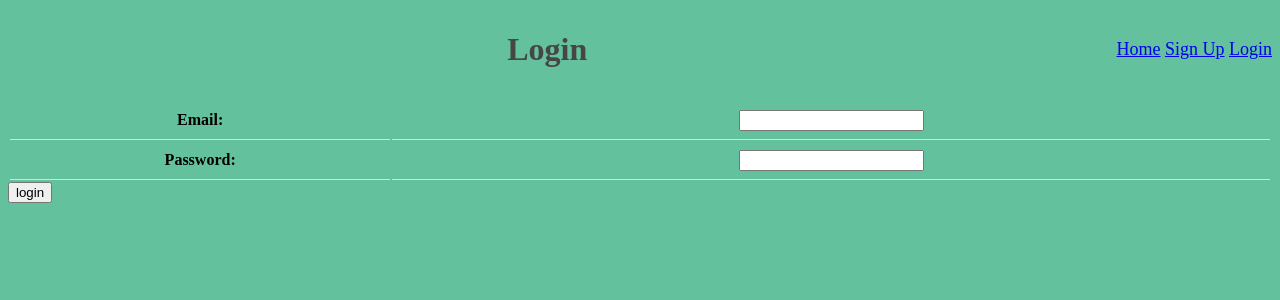
After one commit to py2fun/Zinggg, a Django app: page /login/ in a window 1280 px wide. The commit adds this page. Shown: the top 300 px of the page. Run offline with Django 5.2, Linux system fonts and the light colour scheme.

Commit message:
add branch make-login

```diff
--- a/django_project/templates/zing_it/base.html
+++ b/django_project/templates/zing_it/base.html
@@ -10,6 +10,12 @@
         <ul style="list-style-type: none;float: right;font-size: large;">
             <li style="display:inline"><a href="{% url 'home' %}">Home</a></li>
             <li style="display:inline"><a href="{% url 'signup' %}">Sign Up</a></li>
+            {% if status == "Successfully logged in!" %}
+            <li style="display:inline"><a href="{% url 'home' %}">Logout</a></li>
+            {% else %}
+            <li style="display:inline"><a href="{% url 'login' %}">Login</a></li>
+            {% endif%}
+
         </ul>
     </div>
     <h1 id="title"> {% block heading %} {% endblock %} </h1>
--- /dev/null
+++ b/django_project/templates/zing_it/login.html
@@ -0,0 +1,29 @@
+{% extends "zing_it/base.html" %}
+
+{% load static %}
+
+{% block css %} <link rel="stylesheet" href= "{% static 'zing_it/css/songs.css' %}"/> {% endblock %}
+
+{% block title %} Login {% endblock %}
+
+{% block heading %}
+<center>Login</center>
+{% endblock %}
+
+{% block content%}
+
+
+
+    <form method="POST">
+        {% csrf_token %}
+        <table>
+            {{form.as_table}}
+        </table>
+
+        <input type="submit" name="btn" value="login">
+   </form>
+   <br>
+   <b><span>{{status}}</span></b>
+
+
+{% endblock %}
--- a/django_project/zing_it/forms.py
+++ b/django_project/zing_it/forms.py
@@ -5,3 +5,8 @@ class Signup(forms.Form):
     email = forms.EmailField(required=True)
     password = forms.CharField(widget=forms.PasswordInput,required=True,min_length=5)
     confirm_password = forms.CharField(widget=forms.PasswordInput,required=True,min_length=5)
+
+
+class Login(forms.Form):
+    email = forms.EmailField(required=True)
+    password = forms.CharField(widget=forms.PasswordInput,required=True,min_length=5)
--- a/django_project/zing_it/urls.py
+++ b/django_project/zing_it/urls.py
@@ -5,5 +5,6 @@ urlpatterns = [
     path('', views.home,name="home"),
     path('about/',views.about,name="about"),
     path('signup/',views.signup,name="signup"),
+    path('login/',views.login,name="login"),
     path('playlist/<int:id>',views.playlist,name="playlist"),
 ]
--- a/django_project/zing_it/views.py
+++ b/django_project/zing_it/views.py
@@ -2,7 +2,7 @@ from django.shortcuts import render
 from django.http import HttpResponse
 from django.http import Http404
 
-from .forms import Signup
+from .forms import Signup,Login
 
 # Create your views here.
 
@@ -23,6 +23,10 @@ my_playlists=[
     {"id":1,"name":"Car Playlist","numberOfSongs":4},
     {"id":2,"name":"Coding Playlist","numberOfSongs":2}
 ]
+
+users = [
+            {"id": 1, "full_name": "john", "email": "john123@gmail.com", "password": "adminpass"},
+        ]
 
 def home(request):
 
@@ -61,3 +65,16 @@ def signup(request):
         else:
             status= "Signup done successfully!"
     return render(request,'zing_it/signup.html',{"form":form,"status":status})
+
+def login(request):
+    form = Login(request.POST or None)
+    status= " "
+    if form.is_valid():
+        email = form.cleaned_data.get("email")
+        password = form.cleaned_data.get("password")
+        user = next((user for user in users if user["email"] == email and user["password"] == password), None)
+        if user:
+            status="Successfully logged in!"
+        else:
+            status="Wrong Credentials!"
+    return render(request,'zing_it/login.html',{"form":form,"status":status})
```
